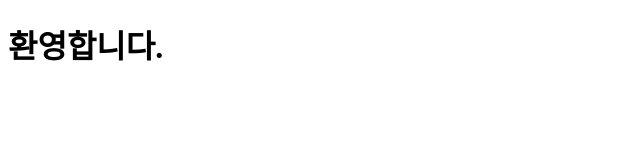
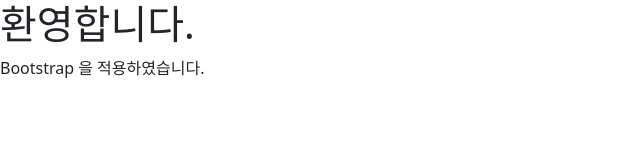
Before and after one commit to ParkBmo/ParkBmo.github.io, a plain HTML site: page docs/index.html in a window 1280 px wide. Shown: the whole page, without its empty margins (0-640 px from the left). Drawn offline with nearby package versions, Linux system fonts and the light colour scheme.

Commit message:
부트스트랩

```diff
--- a/docs/index.html
+++ b/docs/index.html
@@ -3,8 +3,11 @@
 <head>
     <meta charset="UTF-8">
     <title>메인페이지</title>
+    <link href="https://cdn.jsdelivr.net/npm/bootstrap@5.2.3/dist/css/bootstrap.min.css" rel="stylesheet" integrity="sha384-rbsA2VBKQhggwzxH7pPCaAqO46MgnOM80zW1RWuH61DGLwZJEdK2Kadq2F9CUG65" crossorigin="anonymous">
 </head>
 <body>
     <h1>환영합니다.</h1>
+    <p>Bootstrap 을 적용하였습니다.</p>
+<script src="https://cdn.jsdelivr.net/npm/bootstrap@5.2.3/dist/js/bootstrap.bundle.min.js" integrity="sha384-kenU1KFdBIe4zVF0s0G1M5b4hcpxyD9F7jL+jjXkk+Q2h455rYXK/7HAuoJl+0I4" crossorigin="anonymous"></script>
 </body>
 </html>
```
